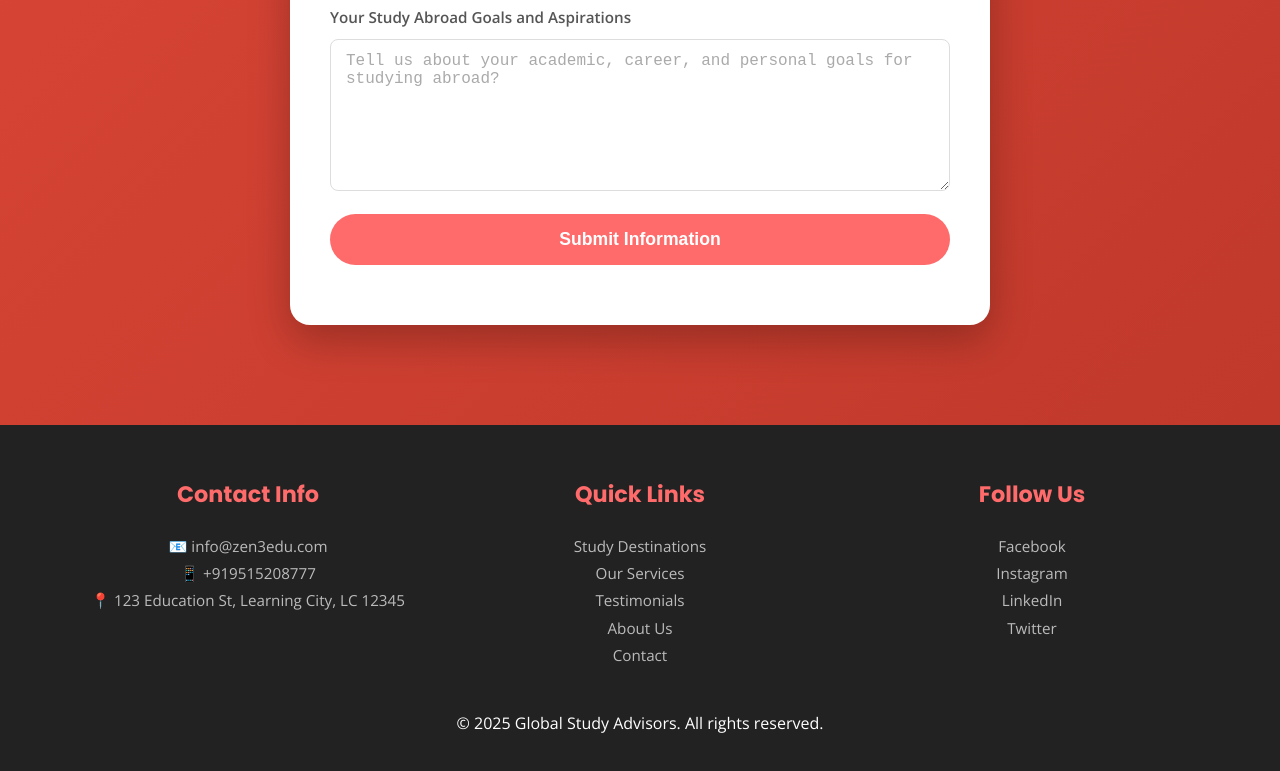
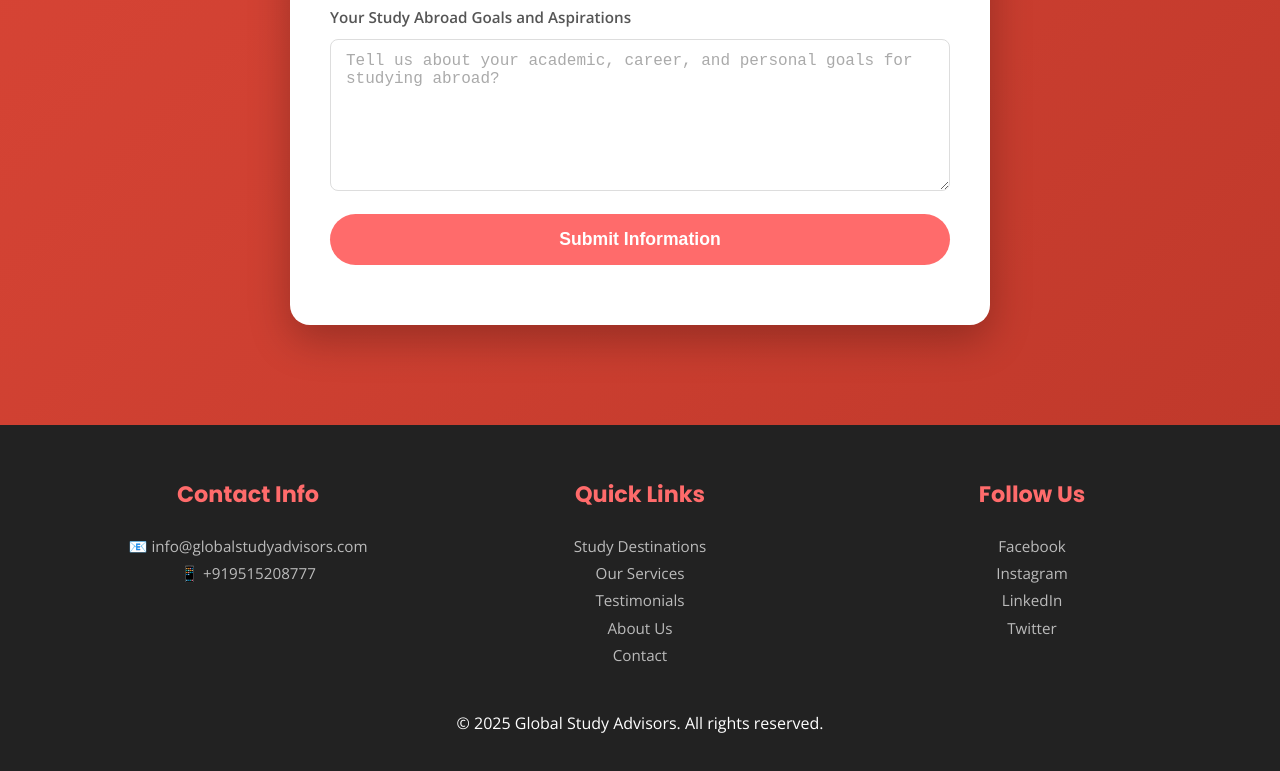
Before and after one commit to madhuzen3/study-abroad-website, a plain HTML site: page index.html in a window 1280 px wide. Shown: the part 8061-8832 px from the top of the page. Drawn offline with nearby package versions, Linux system fonts and the light colour scheme.

Commit message:
Update index.html

```diff
--- a/index.html
+++ b/index.html
@@ -1358,9 +1358,9 @@
             <div class="footer-content">
                 <div class="footer-section">
                     <h3>Contact Info</h3>
-                    <p>📧 info@zen3edu.com</p>
+                    <p>📧 info@globalstudyadvisors.com</p>
                     <p>📱 +919515208777</p>
-                    <p>📍 123 Education St, Learning City, LC 12345</p>
+
                 </div>
                 <div class="footer-section">
                     <h3>Quick Links</h3>
```
